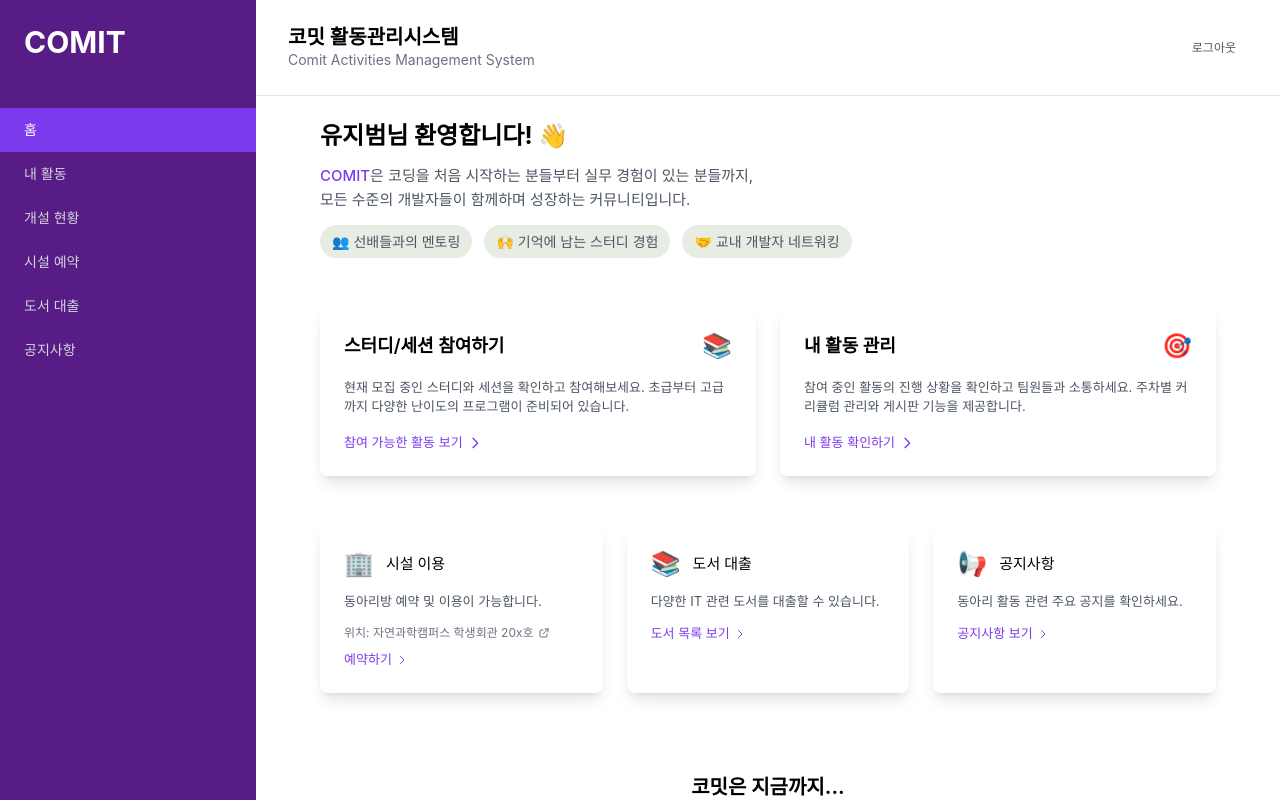
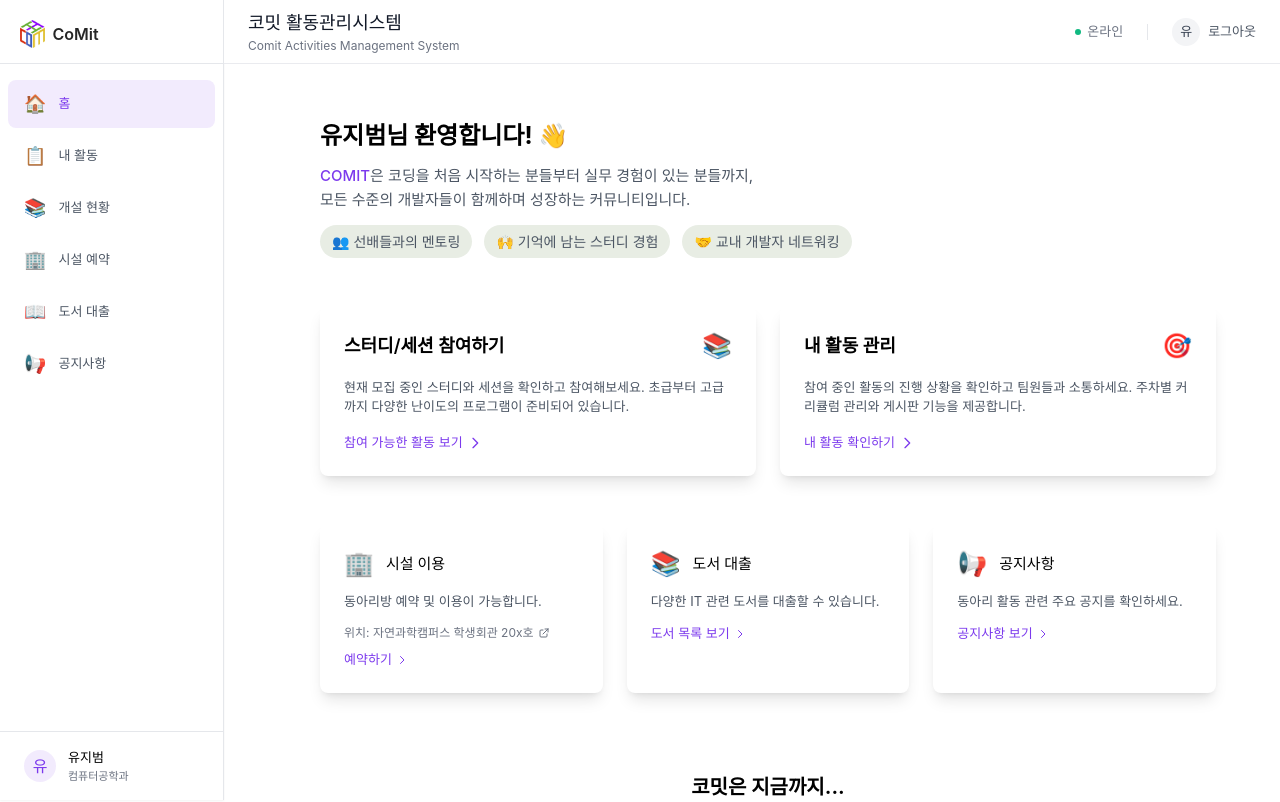
Before and after one commit to skku-comit/CAMS, a Next.js app: page / in a window 1280 px wide. Shown: the top 802 px of the page. Built offline with nearby package versions, Linux system fonts and the light colour scheme; a web font is replaced by a local one.

Commit message:
feat: sidebar and topbanner ui improvements

```diff
--- a/src/components/Sidebar.tsx
+++ b/src/components/Sidebar.tsx
@@ -1,44 +1,67 @@
-'use client'
-
-import Link from 'next/link'
-import { usePathname } from 'next/navigation'
-import clsx from 'clsx'
+'use client';
+import React from 'react';
+import Link from 'next/link';
+import { usePathname } from 'next/navigation';
+import clsx from 'clsx';
+import comitLogo from '@/lib/comit.png';
+import Image from 'next/image';
 
 const navigation = [
-  { name: '홈', href: '/' },
-  { name: '내 활동', href: '/my-activities' },
-  { name: '개설 현황', href: '/courses' },
-  { name: '시설 예약', href: '/facilities' },
-  { name: '도서 대출', href: '/books' },
-  { name: '공지사항', href: '/notices' }
-]
+  { name: '홈', href: '/', icon: '🏠' },
+  { name: '내 활동', href: '/my-activities', icon: '📋' },
+  { name: '개설 현황', href: '/courses', icon: '📚' },
+  { name: '시설 예약', href: '/facilities', icon: '🏢' },
+  { name: '도서 대출', href: '/books', icon: '📖' },
+  { name: '공지사항', href: '/notices', icon: '📢' },
+];
 
 export default function Sidebar() {
-  const pathname = usePathname()
+  const pathname = usePathname();
 
   return (
-    <div className="fixed left-0 top-0 h-full w-64 bg-secondary text-white">
-      <div className="p-6">
-        <Link href="/" className="block w-fit">
-          <h1 className="text-3xl font-bold">COMIT</h1>
+    <div className="fixed left-0 top-0 h-full w-56 bg-white border-r shadow-sm">
+      <div className="h-16 p-5 border-b">
+        <Link href="/" className="flex items-center gap-2">
+          <Image
+            src={comitLogo}
+            alt="COMIT Logo"
+            width={100}
+            height={28}
+            className="h-7 w-auto"
+          />
+          <span className="text-base font-semibold bg-clip-text text-black/85">
+            CoMit
+          </span>
         </Link>
       </div>
-      <nav className="mt-6">
+      <nav className="mt-4 px-2">
         {navigation.map((item) => (
           <Link
             key={item.name}
             href={item.href}
             className={clsx(
-              'block px-6 py-3 text-sm',
+              'flex items-center gap-3 px-4 py-2.5 my-1 rounded-lg text-[13px] transition-all duration-200',
               pathname === item.href
-                ? 'bg-primary text-white'
-                : 'text-gray-300 transition-colors hover:bg-primary-dark hover:text-white'
+                ? 'bg-primary/10 text-primary font-medium'
+                : 'text-gray-600 hover:bg-gray-100 hover:text-gray-900'
             )}
           >
+            <span className="text-lg">{item.icon}</span>
             {item.name}
           </Link>
         ))}
       </nav>
+      <div className="absolute bottom-0 left-0 right-0 p-4 border-t bg-white">
+        <div className="flex items-center gap-3 px-2">
+          <div className="w-8 h-8 rounded-full bg-primary/10 flex items-center justify-center text-primary font-medium">
+            유
+          </div>
+          <div className="flex-1 min-w-0">
+            <p className="text-[13px] font-medium truncate">유지범</p>
+            <p className="text-[11px] text-gray-500">컴퓨터공학과</p>
+          </div>
+        </div>
+      </div>
     </div>
-  )
+  );
 }
--- a/src/components/TopBanner.tsx
+++ b/src/components/TopBanner.tsx
@@ -1,20 +1,38 @@
-'use client'
-
-import Link from 'next/link'
+'use client';
+import React from 'react';
 
 export default function TopBanner() {
   return (
-    <div className="fixed left-64 right-0 top-0 z-10 flex h-24 items-center justify-between border-b bg-white px-8">
+    <div className="fixed top-0 left-56 right-0 h-16 bg-white/80 backdrop-blur-sm border-b border-gray-200/80 flex items-center justify-between px-6 z-10">
+      <div className="flex items-center gap-6">
         <div className="flex flex-col">
-        <span className="text-xl font-semibold leading-tight">코밋 활동관리시스템</span>
-        <span className="text-sm text-gray-500">Comit Activities Management System</span>
+          <span className="text-lg font-medium text-gray-900">
+            코밋 활동관리시스템
+          </span>
+          <span className="text-[12px] text-gray-500">
+            Comit Activities Management System
+          </span>
+        </div>
+      </div>
+
+      <div className="flex items-center gap-6">
+        <div className="flex items-center gap-1.5 text-[13px] text-gray-500">
+          <div className="w-1.5 h-1.5 rounded-full bg-emerald-500"></div>
+          <span>온라인</span>
+        </div>
+        <div className="h-4 w-px bg-gray-200"></div>
+        <div className="flex items-center gap-2">
+          <div className="w-7 h-7 rounded-full bg-gray-100 flex items-center justify-center text-[13px] font-medium text-gray-700">
+            유
           </div>
           <button
             onClick={() => alert('아직 클릭가능한 버튼이 아닙니다.')}
-        className="px-3 py-1.5 text-[12px] text-gray-600 transition-colors hover:text-gray-900"
+            className="text-[13px] text-gray-600 hover:text-gray-900"
           >
             로그아웃
           </button>
         </div>
-  )
+      </div>
+    </div>
+  );
 }
```
Also changed, not shown: src/lib/comit.png (added). Lines whose indentation alone changed are shown as unchanged.
